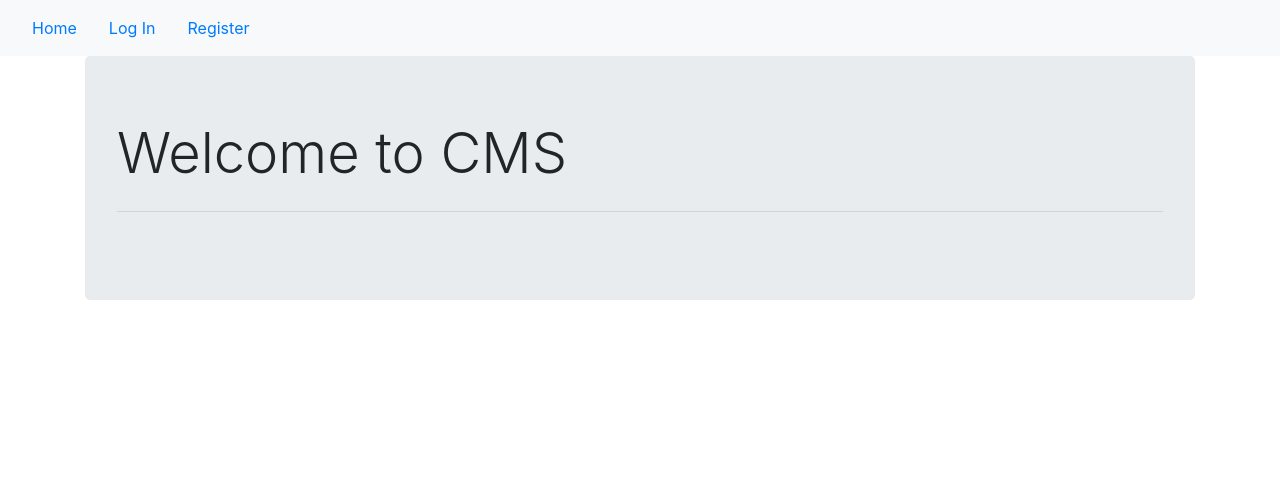
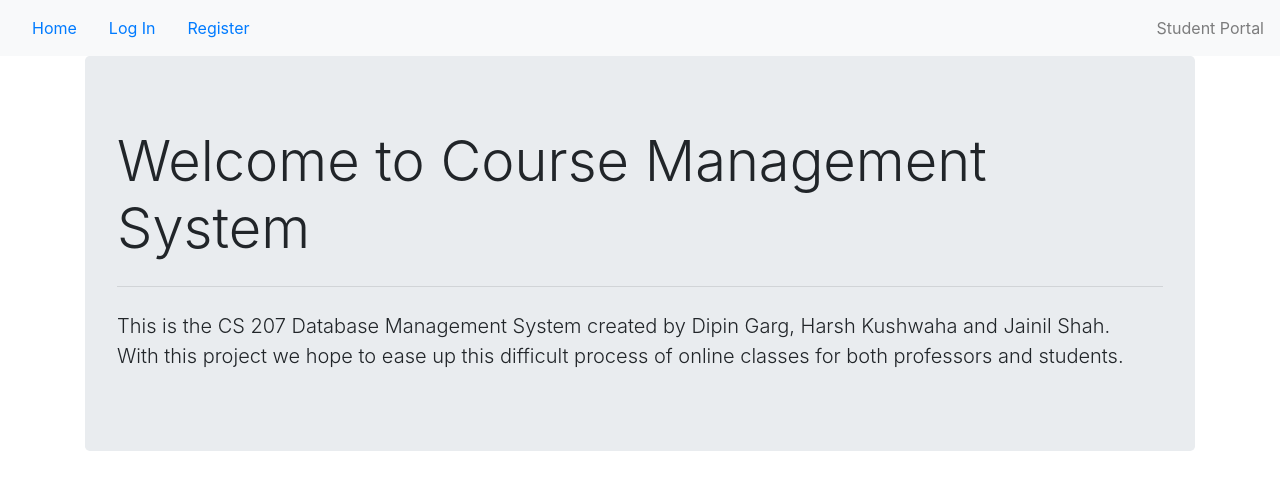
Before and after one commit to Prasheel-IITI/paathshaala-user, a Flask app: page / in a window 1280 px wide. Shown: the top 490 px of the page. Run offline with Flask 2, Linux system fonts and the light colour scheme; parts of the project's set-up code (start-up, migrations or seed data) failed here and were passed over; some libraries are stand-ins or nearby versions.

Commit message:
landing ui change

```diff
--- a/cms/templates/base.html
+++ b/cms/templates/base.html
@@ -57,7 +57,9 @@
             <a href="{{url_for('users.register')}}">Register</a>
         </li>
     {% endif %}
-
+    <span class="navbar-text ml-auto">
+    Student Portal
+    </span>
     </ul>
     <div class="container">
         {% block content %}
--- a/cms/templates/index.html
+++ b/cms/templates/index.html
@@ -3,16 +3,19 @@
 <div class="jumbotron">
         <h1 class="display-4">{% if current_user.is_authenticated %}
                 Welcome {{current_user.name}}
-
+</h1>
                 <hr class="my-4">
                 <p class="lead float-left">Branch: {{current_user.branch}}<br>Year: {{current_user.year}}</p><a
                         class="btn btn-primary float-right" href="{{url_for('users.enroll')}}" role="button">Enroll in
                         courses </a>
                 {%else%}
-                Welcome to CMS
+                <h1 class="display-4">Welcome to Course Management System</h1>
                 <hr class="my-4">
+                <p class="lead">This is the CS 207 Database Management System created by Dipin Garg, Harsh Kushwaha and Jainil Shah. <br>With this project
+                we hope to ease up this difficult process of online classes for both professors and students.</p>
+
                 {% endif %}
-        </h1>
+
 </div>
 <div class="container">{% if current_user.is_authenticated %}
         {% if current_user.courses %}
```
